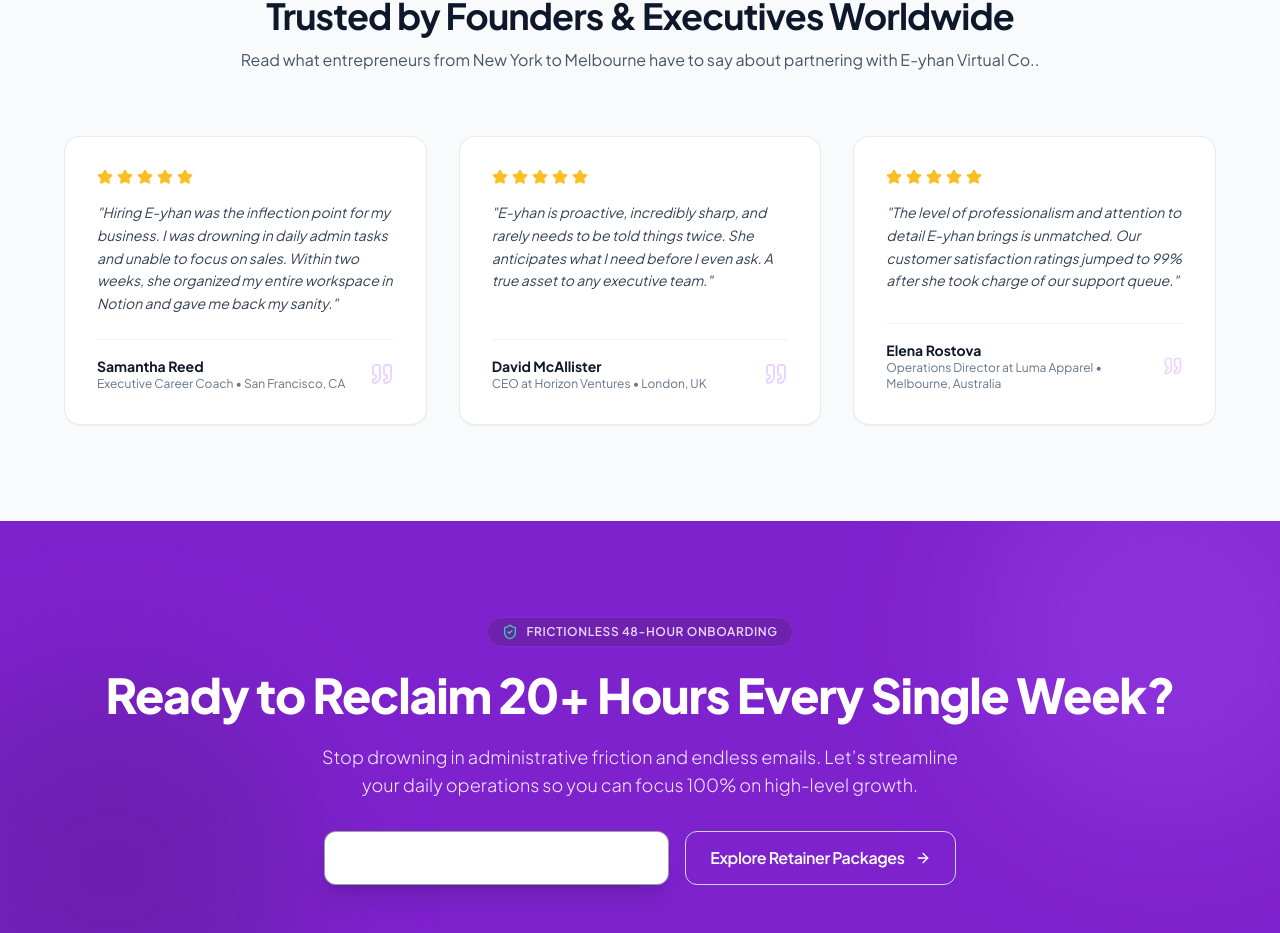
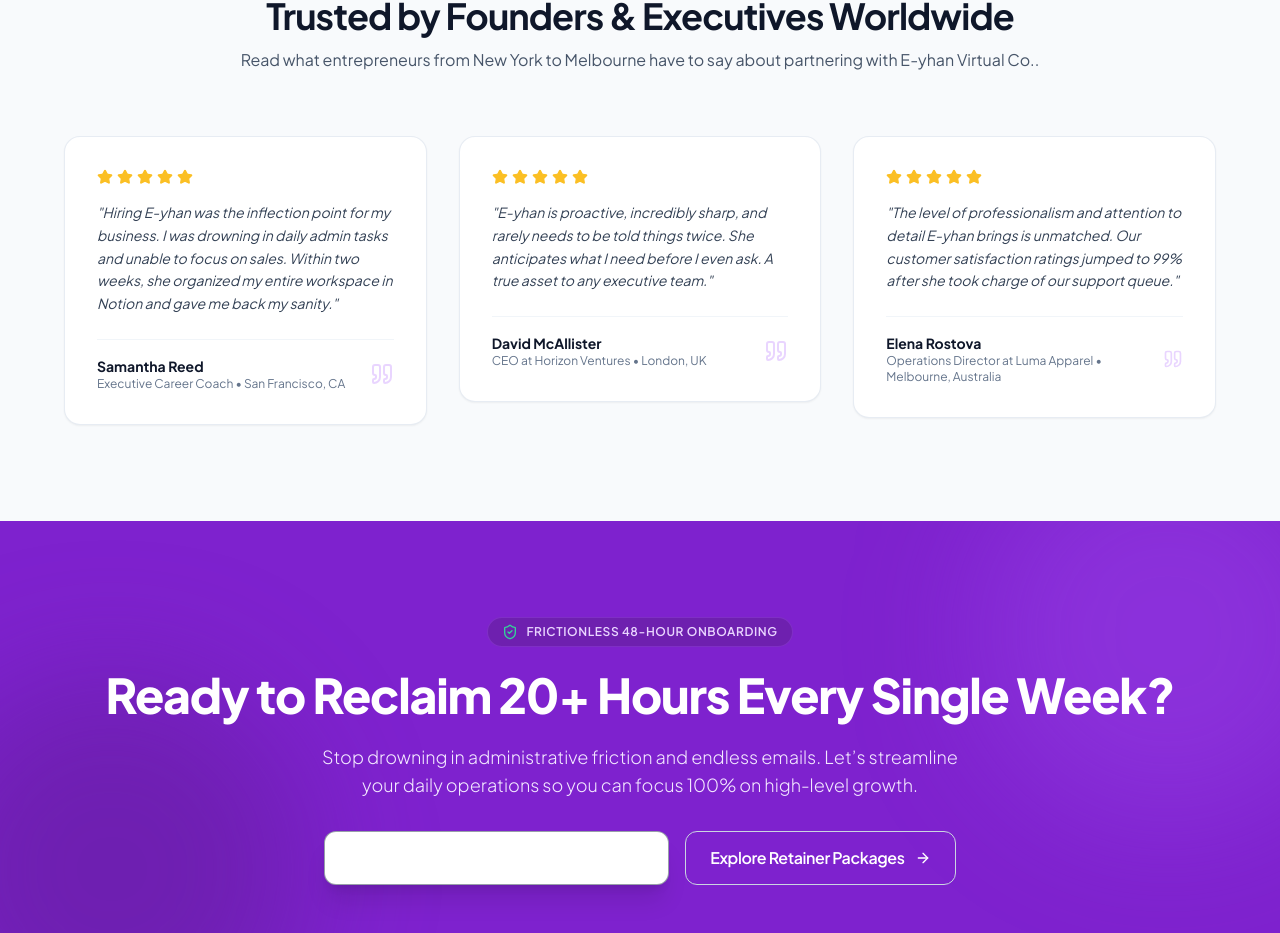
Before and after one commit to IanCastlee/portfolio-va1, a React (Vite) app: page / in a window 1280 px wide. Shown: the part 4892-5825 px from the top of the page. Built offline with nearby package versions, Linux system fonts and the light colour scheme.

Commit message:
feat: enable RevealOnScroll animations for Home testimonials and cards

```diff
--- a/src/pages/HomePage.jsx
+++ b/src/pages/HomePage.jsx
@@ -25,6 +25,7 @@ import { ToolLogo } from "../components/atoms/ToolLogo";
 import { ServiceSummaryCard } from "../components/molecules/ServiceSummaryCard";
 import { CaseStudyCard } from "../components/molecules/CaseStudyCard";
 import { TestimonialCard } from "../components/molecules/TestimonialCard";
+import { RevealOnScroll } from "../components/atoms/RevealOnScroll";
 import { vaData } from "../data/vaData";
 
 export const HomePage = () => {
@@ -458,7 +459,9 @@ export const HomePage = () => {
         <div className="max-w-[1440px] mx-auto px-6 sm:px-10 lg:px-14 xl:px-16">
           <div className="grid grid-cols-1 md:grid-cols-3 gap-8">
             {testimonials.map((t, idx) => (
-              <TestimonialCard key={idx} testimonial={t} />
+              <RevealOnScroll key={idx} direction="up" delay={idx * 150}>
+                <TestimonialCard testimonial={t} />
+              </RevealOnScroll>
             ))}
           </div>
         </div>
```
